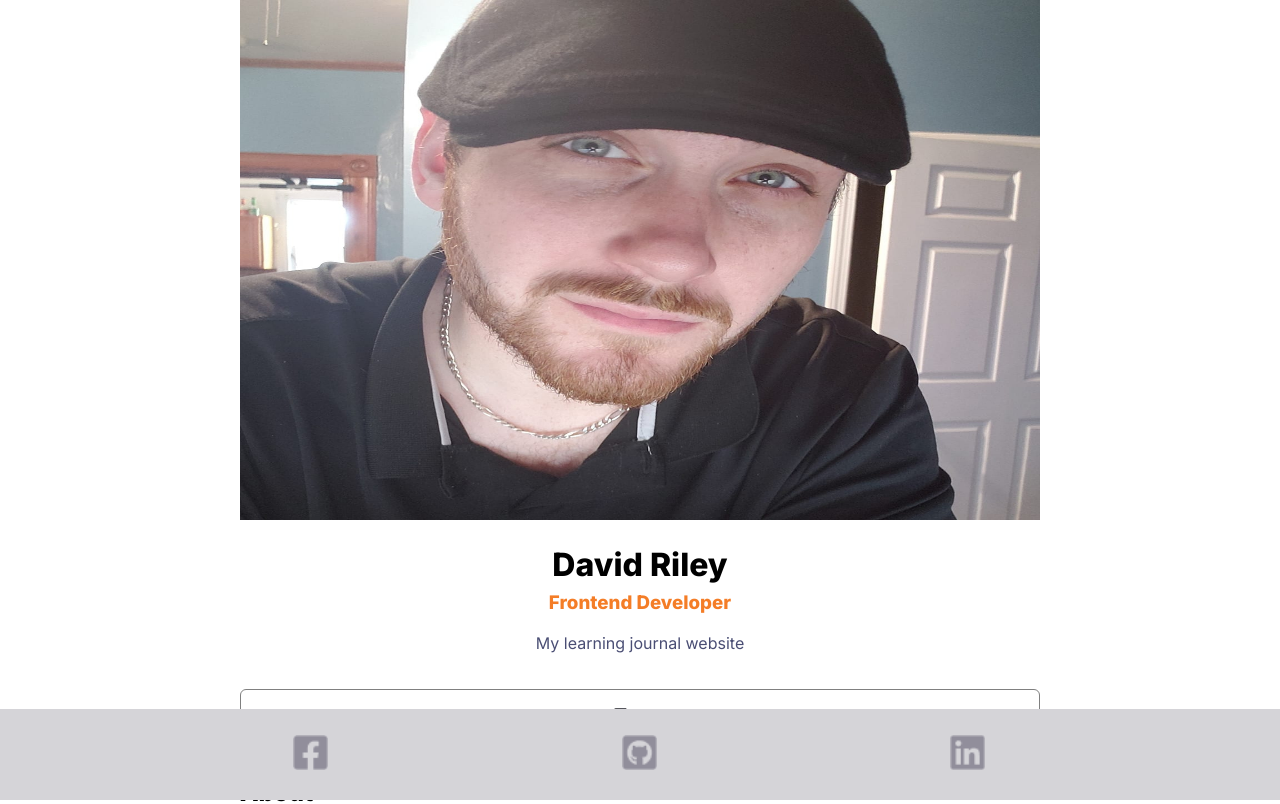
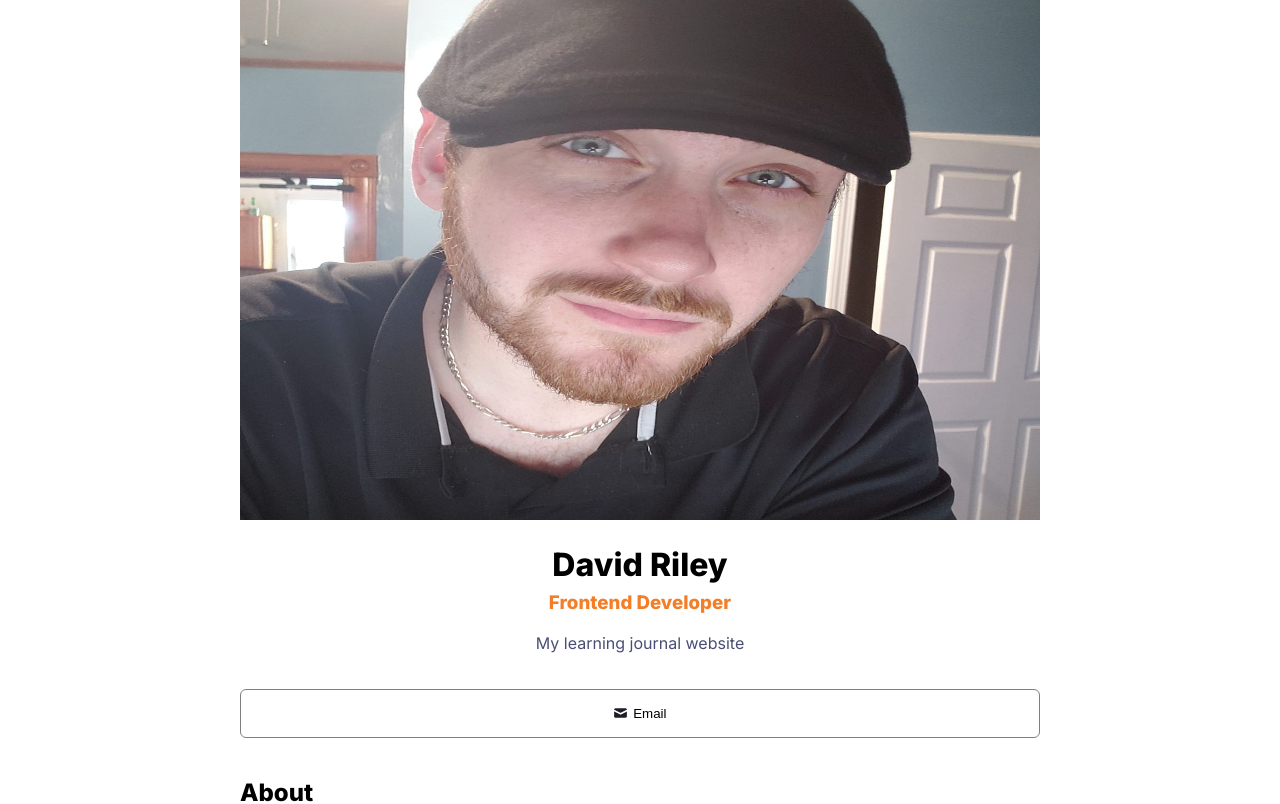
Before and after one commit to Drayved/React-Buisiness-Card, a React (Vite) app: page / in a window 1280 px wide. Shown: the top 804 px of the page. Built offline with nearby package versions, Linux system fonts and the light colour scheme.

Commit message:
Update index.css

```diff
--- a/src/index.css
+++ b/src/index.css
@@ -75,7 +75,7 @@ footer{
   display: flex;
   justify-content: space-evenly;
   padding: 1.5625em 0;
-  position: absolute;
+  position: relative;
   bottom: 0;
   right: 0;
 }
@@ -108,3 +108,9 @@ footer{
     height: 21em;
   }
 }
+
+@media(min-height: 1100px){
+  footer{
+    position: absolute;
+  }
+}
```
